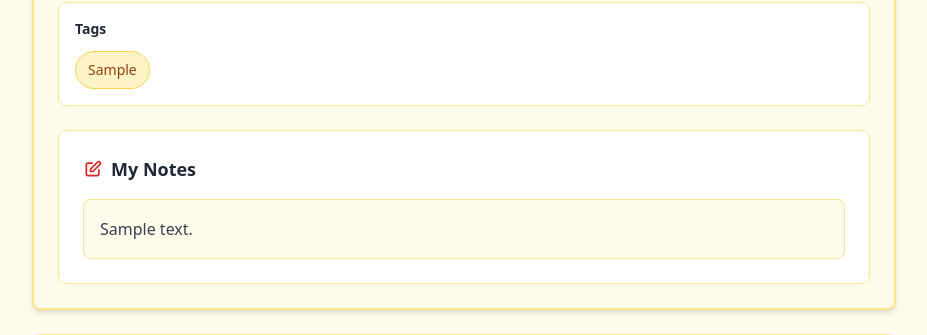
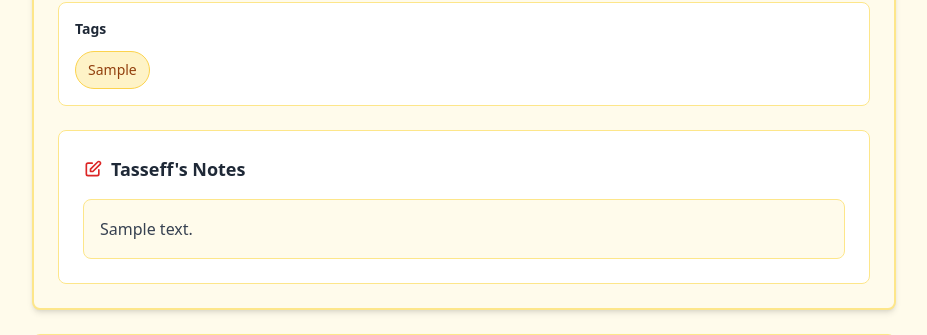
Before and after one commit to Rtasseff/PintxoPote, a Django app: page /bar/00000000-0000-0000-0000-000000000001/ in a window 1280 px wide. Shown: the part 663-998 px from the top of the page, without its empty margins (176-1103 px from the left). Run offline with Django 5.2, Linux system fonts and the light colour scheme; tables that the repository leaves empty hold one stand-in row (values such as "Sample post"); grey boxes marked "Sample" are stand-in pictures; some libraries are stand-ins or nearby versions.

Commit message:
feat: changed my notes to tasseffs notes

```diff
--- a/bars/templates/bars/detail.html
+++ b/bars/templates/bars/detail.html
@@ -117,7 +117,7 @@
                         <svg class="w-5 h-5 mr-2 text-red-600" fill="none" stroke="currentColor" viewBox="0 0 24 24">
                             <path stroke-linecap="round" stroke-linejoin="round" stroke-width="2" d="M11 5H6a2 2 0 00-2 2v11a2 2 0 002 2h11a2 2 0 002-2v-5m-1.414-9.414a2 2 0 112.828 2.828L11.828 15H9v-2.828l8.586-8.586z"></path>
                         </svg>
-                        My Notes
+                        Tasseff's Notes
                     </h3>
                     <div class="bg-amber-50 rounded-lg p-4 border border-amber-200">
                         <p class="text-gray-700 whitespace-pre-wrap leading-relaxed">{{ bar.notes }}</p>
```
